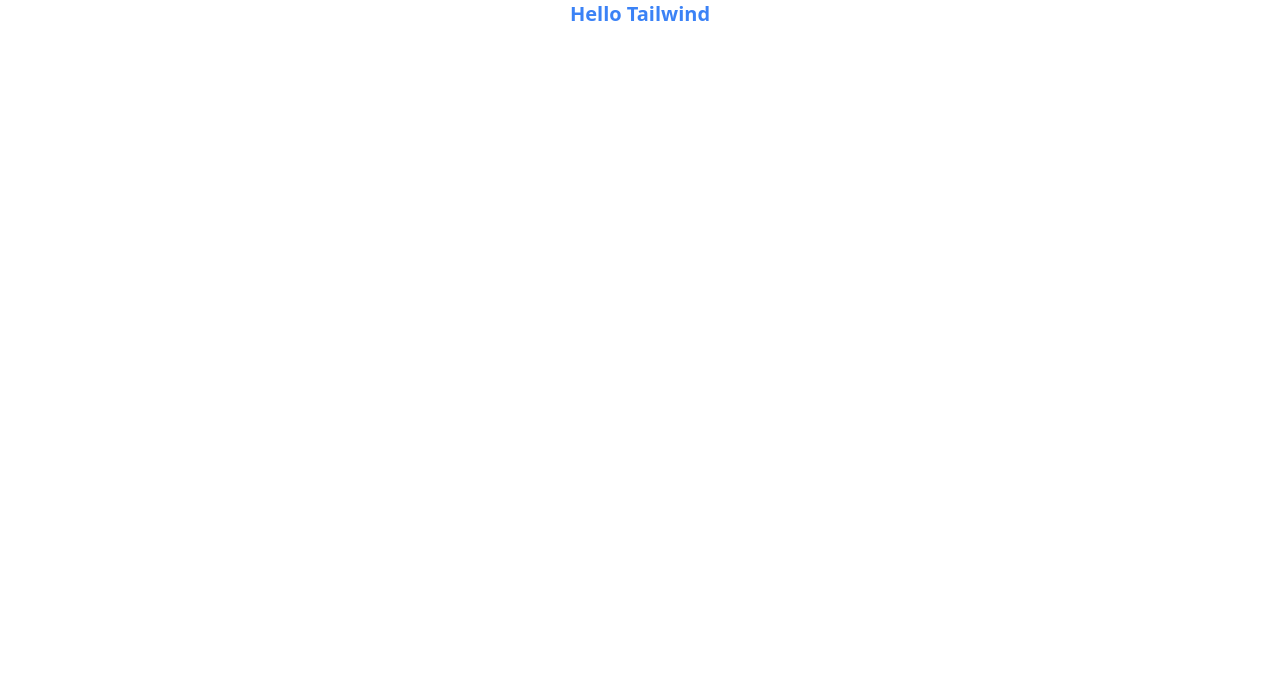
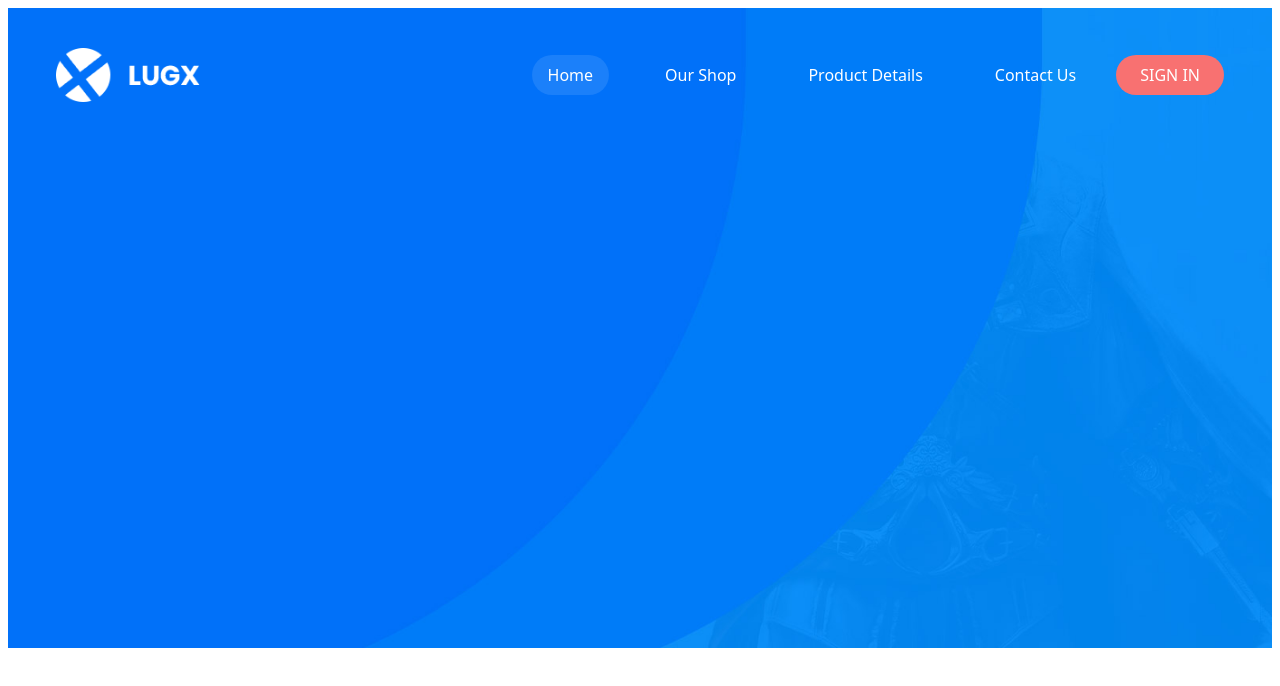
Before and after one commit to VictorMugisha/templatemo-clone, a website built with Vite: page index.html in a window 1280 px wide. Built offline with nearby package versions, Linux system fonts and the light colour scheme.

Commit message:
After implementing header

```diff
--- a/index.html
+++ b/index.html
@@ -10,9 +10,27 @@
     <link href="https://fonts.googleapis.com/css2?family=Poppins:ital,wght@0,100;0,200;0,300;0,400;0,500;0,600;0,700;0,800;0,900;1,100;1,200;1,300;1,400;1,500;1,600;1,700;1,800;1,900&display=swap" rel="stylesheet">
     <link rel="stylesheet" href="./main.css">
 </head>
-<body>
+<body class="max-w-[1440px] mx-auto">
 
-    <h1 class="text-xl text-center font-bold text-blue-500">Hello Tailwind</h1>
+    <!-- BANNER SECTION -->
+    <section class="banner h-[640px] m-2">
+        <!-- Header Section -->
+        <section class="flex items-center justify-between sticky top-0 px-6 py-6 md:py-10 md:px-12">
+            <img src="./images/logo.png" class="w-28 lg:w-36">
+            <i class="uil uil-bars text-white text-4xl md:hidden"></i>
+            <div class="hidden md:block">
+                <div class="flex items-center justify-start gap-6">
+                    <nav class="text-white flex items-center md:gap-2 lg:gap-10">
+                        <a href="#" class="font-light md:text-sm lg:text-base px-4 py-2 rounded-3xl bg-customWhite">Home</a>
+                        <a href="#" class="font-light md:text-sm lg:text-base px-4 py-2 rounded-3xl hover:bg-customWhite duration-100">Our Shop</a>
+                        <a href="#" class="font-light md:text-sm lg:text-base px-4 py-2 rounded-3xl hover:bg-customWhite duration-100">Product Details</a>
+                        <a href="#" class="font-light md:text-sm lg:text-base px-4 py-2 rounded-3xl hover:bg-customWhite duration-100">Contact Us</a>
+                    </nav>
+                    <button class="text-white uppercase bg-red-400 py-1 px-4 lg:py-2 lg:px-6 rounded-3xl">Sign in</button>
+                </div>
+            </div>
+        </section>
+    </section>
 
 </body>
 </html>
--- a/main.css
+++ b/main.css
@@ -1,3 +1,10 @@
 @tailwind base;
 @tailwind components;
 @tailwind utilities;
+
+.banner {
+    background-image: url("./images/banner-bg.jpeg");
+    background-repeat: no-repeat;
+    background-size: cover;
+    background-position: center;
+}
--- a/tailwind.config.js
+++ b/tailwind.config.js
@@ -2,7 +2,11 @@
 module.exports = {
     content: ["./*html"],
     theme: {
-      extend: {},
+        extend: {
+            colors: {
+                customWhite: "rgba(255, 255, 255, 0.10)", // Light white color with opacity 50%
+            },
+        },
     },
     plugins: [],
-  }
+};
```
Also changed, not shown: images/banner-bg.jpeg (added), images/logo.png (added).
